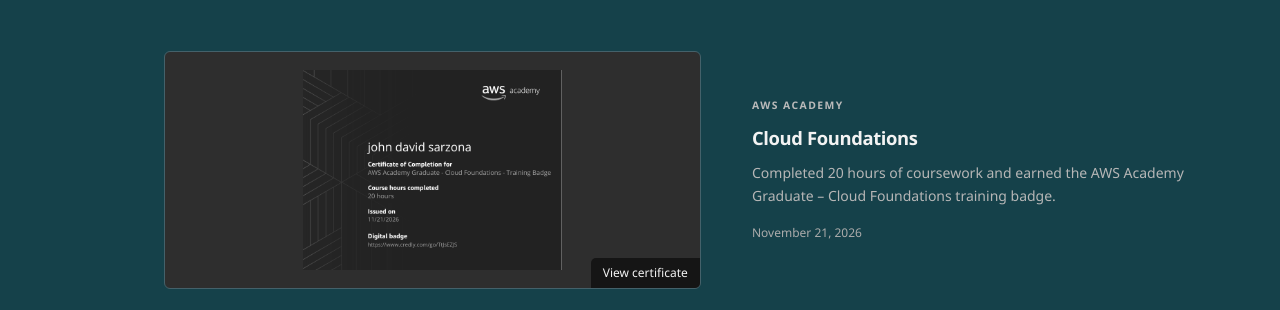
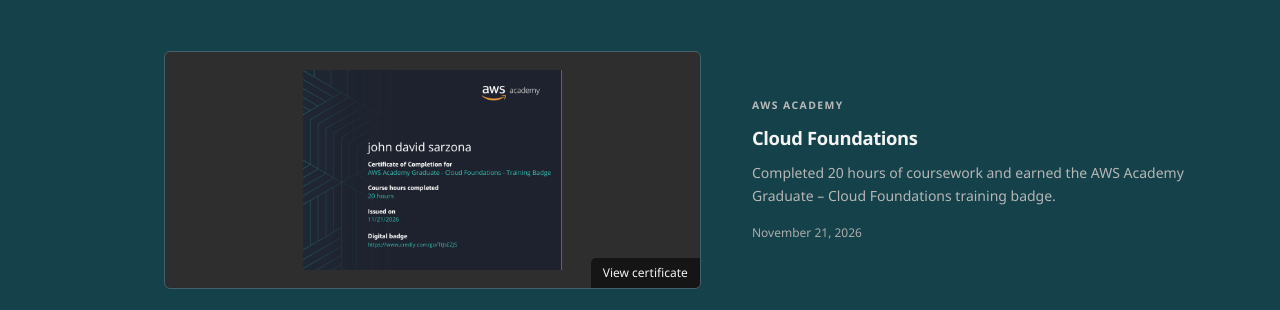
Before and after one commit to Kalamaress/Portfolio, a plain HTML site: page index.html in a window 1280 px wide. Shown: the part 2319-2629 px from the top of the page. Drawn offline with Linux system fonts and the light colour scheme.

Commit message:
get the color back

```diff
--- a/style.css
+++ b/style.css
@@ -1024,8 +1024,3 @@ body.modal-open{
         transition:none!important
     }
 }
-
-/* Keep gallery previews monochrome; the viewer shows the original document. */
-.certificate-image img {
-    filter: grayscale(1);
-}
```
